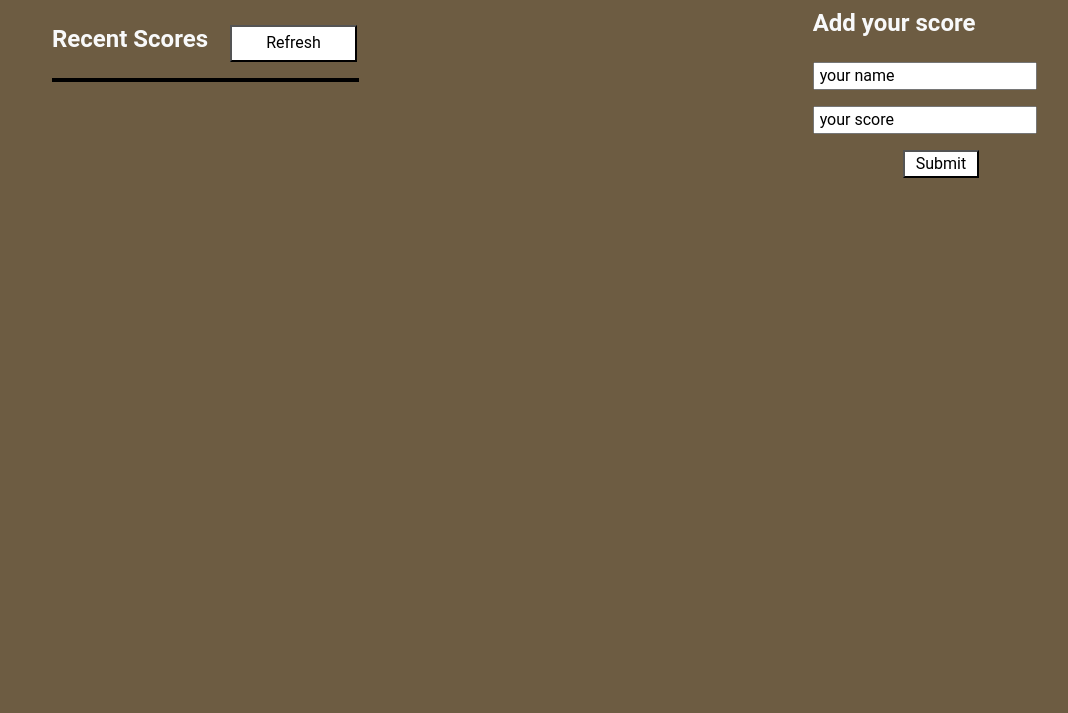
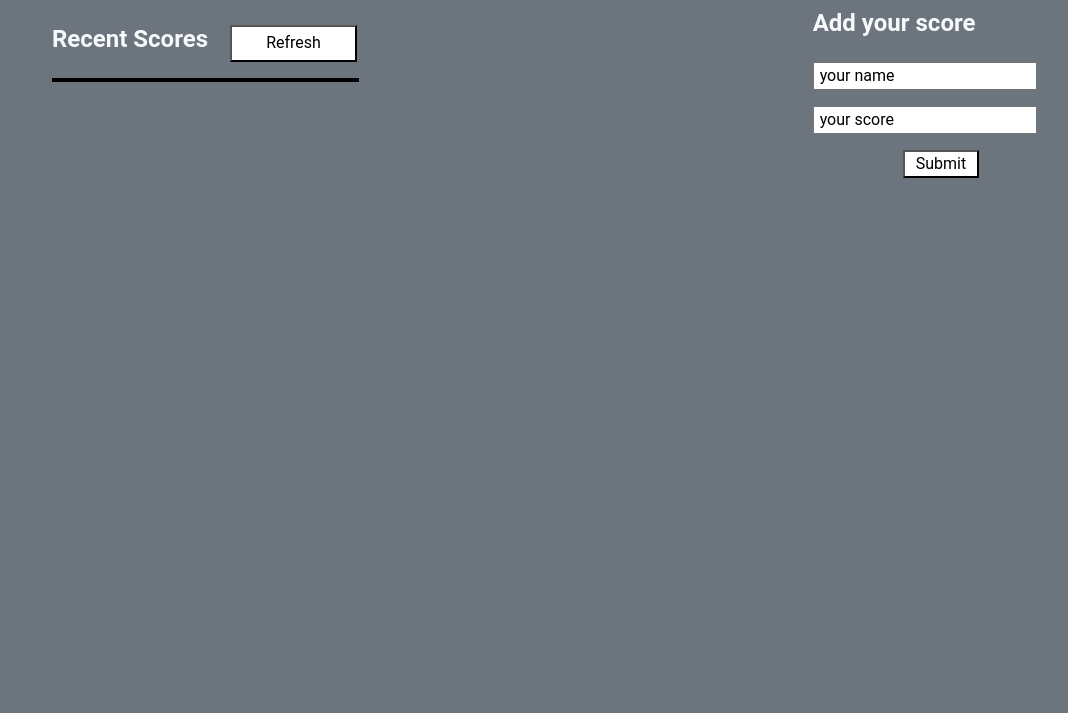
Before and after one commit to AbigiyaTY/Leaderboard, a website built with webpack: page src/index.html in a window 1280 px wide. Shown: the part 87-800 px from the top of the page, without its empty margins (18-1086 px from the left). Built offline with nearby package versions, Linux system fonts and the light colour scheme.

Commit message:
Update style.css

```diff
--- a/src/style.css
+++ b/src/style.css
@@ -9,7 +9,7 @@
 
 body {
   font-family: 'Roboto', sans-serif;
-  background-color: rgb(109, 92, 66);
+  background-color: #6c757d;
 }
 
 ul li {
```
